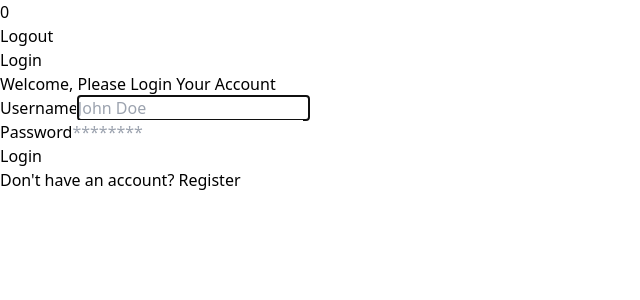
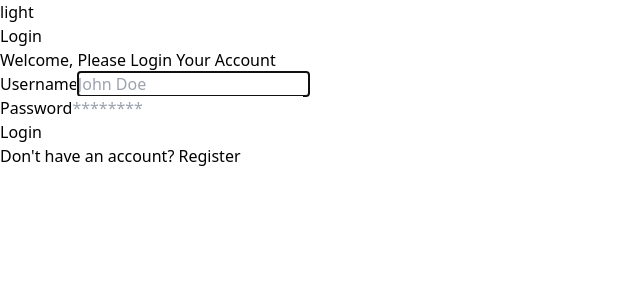
Before and after one commit to gabrieladvent/learn-react, a React (Vite) app: page / in a window 1280 px wide. Shown: the top 300 px of the page, without its empty margins (0-640 px from the left). Built offline with nearby package versions, Linux system fonts and the light colour scheme; sample sign-in values are in the browser's storage.

Commit message:
fix: useContext

```diff
--- a/src/Pages/products.jsx
+++ b/src/Pages/products.jsx
@@ -1,6 +1,7 @@
-import { Fragment, useEffect, useRef, useState } from "react";
-import {getProducts} from "../services/product.service";
+import { Fragment, useEffect, useContext, useState } from "react";
+import { getProducts } from "../services/product.service";
 import { useLogin } from "../hooks/useLogin";
+import { DarkMode } from "../context/DarkMode";
 
 import CardProduct from "../components/Fragments/CardProducts";
 import TableCart from "../components/Fragments/TableCart";
@@ -8,6 +9,7 @@ import Navbar from "../components/Layouts/Navbar";
 
 const ProductPage = () => {
     const [products, setProducts] = useState([]);
+    const { isDarkMode } = useContext(DarkMode);
     useLogin();
 
     useEffect(() => {
@@ -19,8 +21,8 @@ const ProductPage = () => {
 
     return (
         <Fragment>
-            {/* <Navbar/> */}
-            <div className="flex justify-center py-5">
+            <Navbar/>
+            <div className={`flex justify-center py-5 ${isDarkMode && "bg-black"}`}>
                 <div
                     className="w-4/6 flex flex-wrap">
                     {products.length > 0 && products.map((product) => (
@@ -40,7 +42,7 @@ const ProductPage = () => {
                 </div>
 
                 <div className="w-2/6">
-                    <h1 className="text-3xl ml-2 mb-2 mg-2 font-bold text-blue-600">
+                    <h1 className={`text-3xl ml-2 mb-2 mg-2 font-bold ${isDarkMode ? "text-white" : "text-blue-600"}`}>
                         Cart
                     </h1>
                     <TableCart products={products}/>
--- a/src/components/Fragments/TableCart.jsx
+++ b/src/components/Fragments/TableCart.jsx
@@ -1,11 +1,13 @@
-import { useState, useRef, useEffect } from "react";
+import { useState, useRef, useEffect, useContext } from "react";
 import { useSelector } from "react-redux";
+import { DarkMode } from "../../context/DarkMode";
 
 const TableCart = (props) => {
     const { products } = props;
     const totalPriceRef = useRef(null);
     const cart = useSelector((state) => state.cart.data);
     const [totalPrice, setTotalPrice] = useState(0);
+    const { isDarkMode } = useContext(DarkMode);
 
     useEffect(() => {
         if (products.length > 0 && cart.length > 0) {
@@ -29,7 +31,7 @@ const TableCart = (props) => {
     }, [totalPrice, cart]);
 
     return (
-        <table className="text-left table-auto border-separate border-spacing-x-2">
+        <table className={` text-left table-auto border-separate border-spacing-x-2 ${isDarkMode ? "text-white" : "text-black"}`}>
             <thead>
                 <tr>
                     <th>Product</th>
--- a/src/components/Layouts/AuthLayouts.jsx
+++ b/src/components/Layouts/AuthLayouts.jsx
@@ -1,10 +1,21 @@
+import { useContext } from "react";
 import { Link } from "react-router-dom";
+import { DarkMode } from "../../context/DarkMode";
 
 const AuthLayouts = (props) => {
     const { children, title, type } = props;
+    const { isDarkMode, setIsDarkMode } = useContext(DarkMode);
+
     return (
-        <div className="flex justify-center min-h-screen items-center">
+        <div className={`flex justify-center min-h-screen items-center
+                        ${ isDarkMode && "bg-slate-800"}`}>
             <div className="w-full max-w-xs">
+                <button
+                    className="absolute right-2 top-2 bg-blue-600 p-2 text-white rounded"
+                    onClick={() => setIsDarkMode(!isDarkMode) }>
+                        { isDarkMode ? "light" : "Dark"}
+                </button>
+
                 <h1 className="text-3xl font-bold mb-2 text-blue-600">{title}</h1>
                 <p className="font-medium text-slate-500">
                     Welcome, Please {title} Your Account
--- a/src/components/Layouts/Navbar.jsx
+++ b/src/components/Layouts/Navbar.jsx
@@ -1,12 +1,14 @@
-import { useEffect, useState } from "react";
+import { useContext, useEffect, useState } from "react";
 import { useLogin } from "../../hooks/useLogin"
 import Button from "../Elements/Buton"
 import { useSelector } from "react-redux";
+import { DarkMode } from "../../context/DarkMode";
 
 const Navbar = () => {
     const username = useLogin();
     const [totalCart, setTotalCart] = useState(0);
     const cart = useSelector((state) => state.cart.data);
+    const { isDarkMode, setIsDarkMode } = useContext(DarkMode);
 
     useEffect(() => {
         const sum = cart.reduce((acc, item) => {
@@ -21,14 +23,17 @@ const Navbar = () => {
     };
 
     return (
-        <div
-            className="flex justify-end h-20 bg-blue-600 text-white items-center px-10">
+        <div className="flex justify-end h-20 bg-blue-600 text-white items-center px-10">
+            <Button
+                classname={`p-2 rounded ${isDarkMode ? "bg-white text-slate-800" : "bg-black text-white"} me-2`}
+                onClick={() => setIsDarkMode(!isDarkMode)}
+            >
+                {isDarkMode ? "Light" : "Dark"}
+            </Button>
 
-            <div
-                className="flex items-center bg-gray-800 rounded-md p-2 me-3">
-                    {totalCart}
+            <div className="flex items-center bg-gray-800 rounded-md p-2 me-3">
+                {totalCart}
             </div>
-
             {username}
 
             <Button
--- /dev/null
+++ b/src/context/DarkMode.jsx
@@ -0,0 +1,17 @@
+import { createContext, useState } from "react";
+
+const DarkModeContext = createContext();
+const DarkModeProvider = ( { children }) => {
+    const [isDarkMode, setIsDarkMode] = useState(true);
+
+    // {console.log(isDarkMode); }
+
+    return (
+        <DarkModeContext.Provider value={ {isDarkMode, setIsDarkMode} }>
+            {children}
+        </DarkModeContext.Provider>
+    )
+}
+
+export const DarkMode = DarkModeContext;
+export default DarkModeProvider;
--- a/src/main.jsx
+++ b/src/main.jsx
@@ -13,6 +13,7 @@ import ProductPage from "./Pages/products";
 import ProfilePage from "./Pages/profile";
 import DetailProductPage from "./Pages/detailProduct";
 import Navbar from "./components/Layouts/Navbar";
+import DarkModeContextProvide from "./context/DarkMode";
 
 const router = createBrowserRouter([
   {
@@ -48,8 +49,9 @@ const router = createBrowserRouter([
 createRoot(document.getElementById("root")).render(
   <StrictMode>
     <Provider store={store}>
-      <Navbar/>
-      <RouterProvider router={router}/>
+      <DarkModeContextProvide>
+        <RouterProvider router={router}/>
+      </DarkModeContextProvide>
     </Provider>
   </StrictMode>
 );
```
